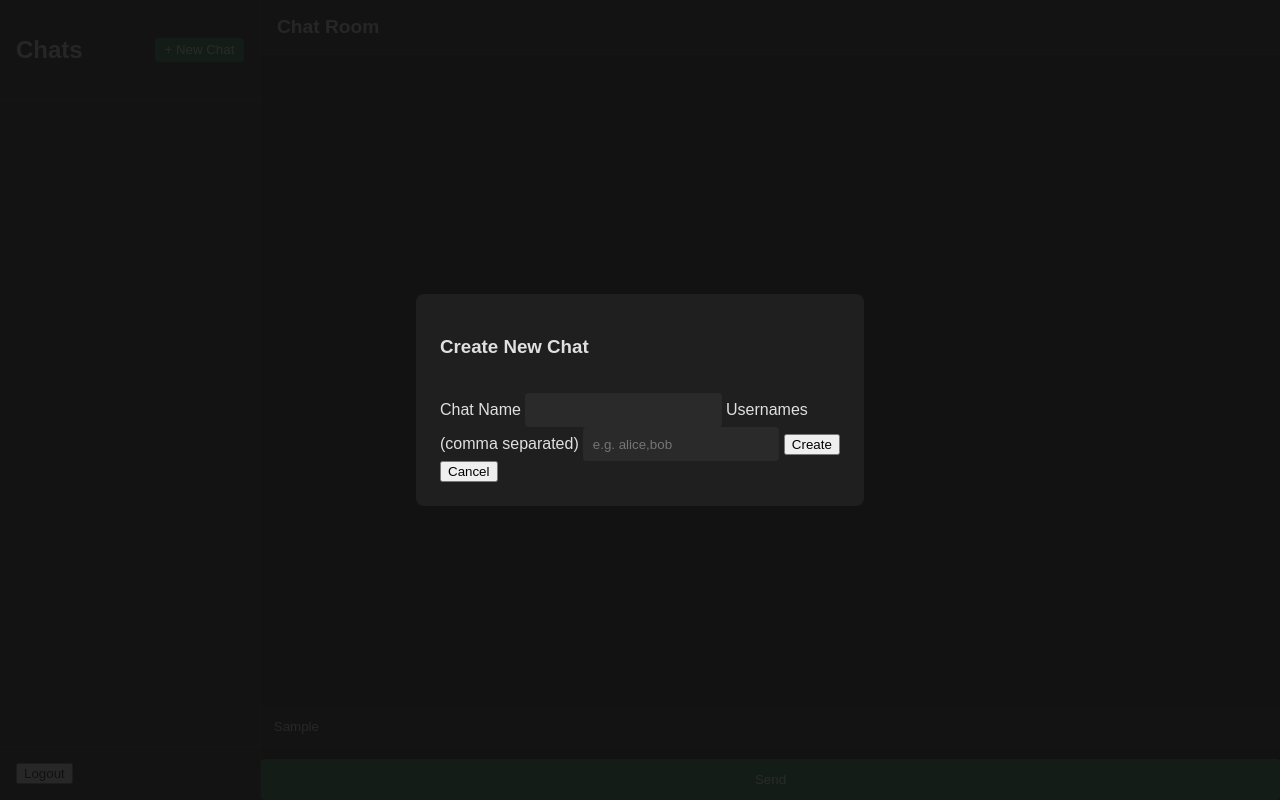
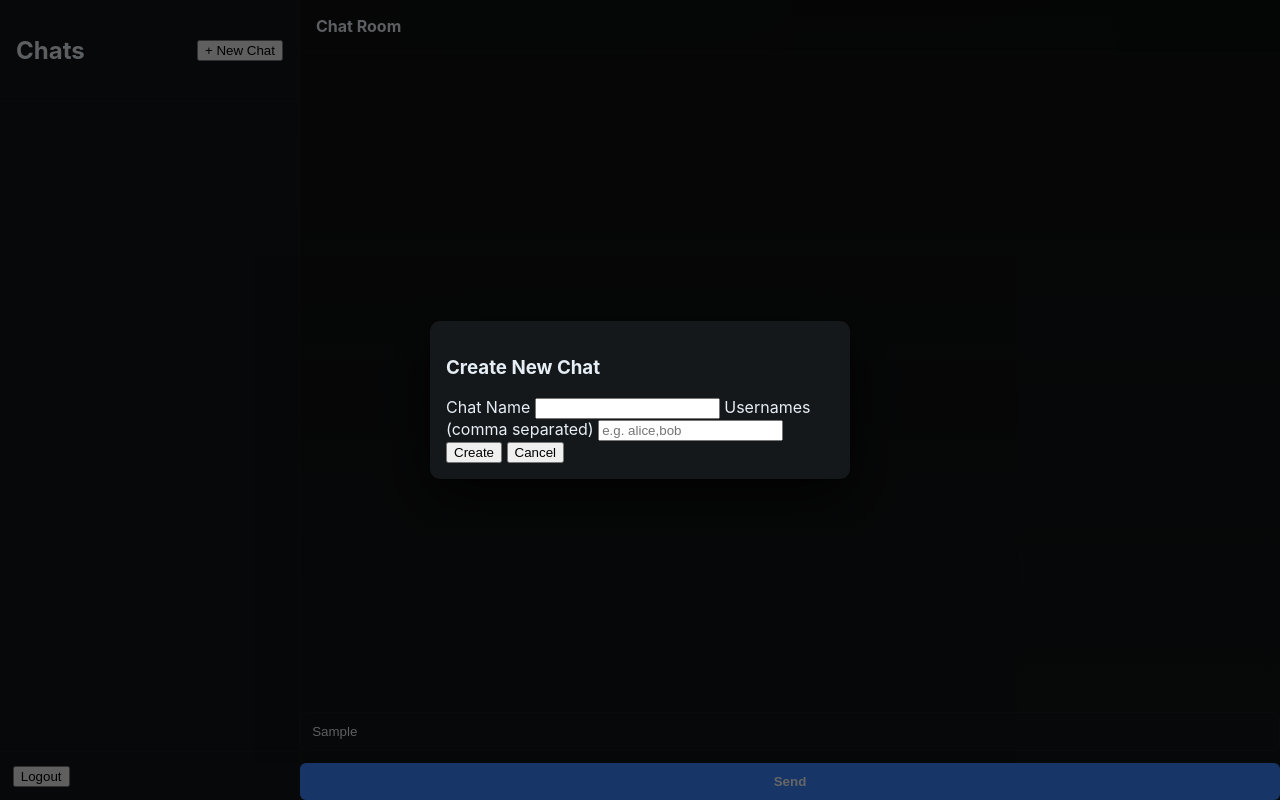
Before and after one commit to qwetry-the-devil/Chatterchat, a plain HTML site: page chat.html in a window 1280 px wide. Both pictures are taken after typing "Sample" into the empty fields and a click on the button "+ New Chat". Drawn offline with Linux system fonts and the light colour scheme; no server answers.

Commit message:
Update styles.css

```diff
--- a/styles.css
+++ b/styles.css
@@ -1,193 +1,211 @@
-/* General */
-body {
-  margin: 0;
-  font-family: Arial, sans-serif;
-  background-color: #121212;
-  color: #e0e0e0;
+/* Dark theme base */
+:root{
+  --bg: #0f1114;
+  --panel: #15181b;
+  --muted: #9aa5b1;
+  --accent: #3a86ff;
+  --success: #2d7d46;
+  --danger: #d64545;
+  --text: #e6eef6;
+  --card-shadow: rgba(0,0,0,0.6);
 }
 
-.container {
-  display: flex;
-  flex-direction: column;
-  align-items: center;
-  padding: 2rem;
+/* Reset / layout */
+*{box-sizing:border-box}
+html,body{height:100%}
+body{
+  margin:0;
+  font-family: Inter, "Segoe UI", Roboto, Arial, sans-serif;
+  background: linear-gradient(180deg, #0b0c0d 0%, #121416 100%);
+  color:var(--text);
+  -webkit-font-smoothing:antialiased;
 }
 
-.card {
-  background-color: #1e1e1e;
-  padding: 1rem;
-  margin: 1rem;
-  border-radius: 8px;
-  width: 100%;
-  max-width: 400px;
+/* Auth page container */
+.container{
+  display:flex;
+  gap:1rem;
+  justify-content:center;
+  align-items:flex-start;
+  padding:2.5rem;
+  min-height:100vh;
 }
 
-.form {
-  display: flex;
-  flex-direction: column;
-  gap: 0.8rem;
+/* Cards */
+.card{
+  background:var(--panel);
+  border-radius:10px;
+  padding:1.1rem;
+  box-shadow: 0 8px 30px var(--card-shadow);
 }
+.auth-card{ width:100%; max-width:420px; }
 
+/* Forms */
+.form{ display:flex; flex-direction:column; gap:0.7rem; }
 .form input {
-  padding: 0.6rem;
-  border: none;
-  border-radius: 4px;
-  background: #2a2a2a;
-  color: white;
+  background:#0f1418;
+  border:1px solid rgba(255,255,255,0.03);
+  padding:0.7rem;
+  color:var(--text);
+  border-radius:6px;
+  outline:none;
 }
+.form button{
+  border:none;
+  padding:0.7rem;
+  border-radius:6px;
+  cursor:pointer;
+  background:var(--accent);
+  color:white;
+  font-weight:600;
+}
+.form button:hover{ filter:brightness(1.05); }
 
-.form button {
-  background: #2d7d46;
-  border: none;
-  color: white;
-  padding: 0.6rem;
-  cursor: pointer;
-  border-radius: 4px;
-}
-.form button:hover {
-  background: #3c9b5f;
-}
-
-/* App layout */
-.app-container {
-  display: flex;
-  height: 100vh;
-  width: 100vw;
-  overflow: hidden;
+/* App main layout */
+.app-container{
+  display:flex;
+  height:100vh;
+  width:100vw;
+  overflow:hidden;
 }
 
 /* Sidebar */
-.sidebar {
-  width: 260px;
-  background-color: #1e1e1e;
-  display: flex;
-  flex-direction: column;
-  border-right: 1px solid #333;
+.sidebar{
+  width:300px;
+  min-width:220px;
+  background: #0f1316;
+  border-right:1px solid rgba(255,255,255,0.02);
+  display:flex;
+  flex-direction:column;
+}
+.sidebar-header{
+  display:flex;
+  justify-content:space-between;
+  align-items:center;
+  padding:1rem;
+  border-bottom:1px solid rgba(255,255,255,0.02);
+}
+.btn-small{
+  background:var(--success);
+  color:white;
+  border:none;
+  padding:0.35rem 0.6rem;
+  border-radius:6px;
+  cursor:pointer;
+}
+.btn-small.muted{ background:#2a2a2a; color:#cbd5e1; }
+.btn-small.danger{ background:var(--danger); }
+.sidebar-footer{
+  padding:0.8rem;
+  border-top:1px solid rgba(255,255,255,0.02);
 }
 
-.sidebar-header {
-  display: flex;
-  justify-content: space-between;
-  align-items: center;
-  padding: 1rem;
-  border-bottom: 1px solid #333;
+/* Chat list */
+.chat-list{ list-style:none; margin:0; padding:0.5rem; overflow:auto; flex:1; }
+.chat-list li{
+  padding:0.75rem 0.9rem;
+  margin:0.25rem 0;
+  background:transparent;
+  border-radius:8px;
+  cursor:pointer;
+  display:flex;
+  justify-content:space-between;
+  align-items:center;
+  transition: background 0.12s;
+}
+.chat-list li:hover{ background: rgba(58,134,255,0.06); }
+.chat-list .chat-name{ font-weight:600; color:var(--text); }
+.chat-list .chat-meta{ color:var(--muted); font-size:0.85rem; }
+
+/* Main chat panel */
+.chat-main{ flex:1; display:flex; flex-direction:column; min-width:0; }
+.chat-header{ padding:1rem; border-bottom:1px solid rgba(255,255,255,0.02); background:linear-gradient(90deg, rgba(255,255,255,0.01), transparent); display:flex; align-items:center; gap:1rem; }
+.messages{
+  padding:1rem;
+  flex:1;
+  overflow:auto;
+  display:flex;
+  flex-direction:column;
+  gap:0.6rem;
+  background: linear-gradient(180deg, rgba(255,255,255,0.01), transparent);
+}
+.message{
+  max-width:72%;
+  padding:0.6rem 0.9rem;
+  border-radius:10px;
+  background:#111318;
+  color:var(--text);
+  line-height:1.2;
+  box-shadow: 0 2px 6px rgba(0,0,0,0.35);
+}
+.message.mine{
+  margin-left:auto;
+  background: linear-gradient(90deg, rgba(45,125,70,0.95), rgba(60,155,95,0.95));
+  color:white;
+}
+.message .meta{
+  font-size:12px;
+  color:var(--muted);
+  display:flex;
+  gap:0.5rem;
+  align-items:center;
+  margin-bottom:6px;
+}
+.message .body{ white-space:pre-wrap; word-break:break-word; }
+
+/* Message form */
+.message-form{
+  display:flex;
+  gap:0.6rem;
+  padding:0.8rem;
+  border-top:1px solid rgba(255,255,255,0.02);
+  align-items:center;
+  background: linear-gradient(180deg, transparent, rgba(255,255,255,0.01));
+}
+#messageInput{
+  flex:1;
+  padding:0.7rem;
+  border-radius:8px;
+  border:1px solid rgba(255,255,255,0.03);
+  background:#0f1417;
+  color:var(--text);
+  outline:none;
+}
+.btn-send{
+  background:var(--accent);
+  color:white;
+  border:none;
+  padding:0.6rem 1rem;
+  border-radius:8px;
+  cursor:pointer;
 }
 
-.sidebar-header button {
-  background: #2d7d46;
-  border: none;
-  color: white;
-  padding: 0.3rem 0.6rem;
-  cursor: pointer;
-  border-radius: 4px;
+/* Modal styles */
+.modal{
+  position:fixed;
+  inset:0;
+  display:flex;
+  align-items:center;
+  justify-content:center;
+  background:rgba(0,0,0,0.6);
+  z-index:40;
 }
-.sidebar-header button:hover {
-  background: #3c9b5f;
+.modal.hidden{ display:none; }
+.modal-content{
+  background:var(--panel);
+  padding:1rem;
+  border-radius:10px;
+  max-width:420px;
+  width:92%;
+  box-shadow: 0 18px 50px rgba(0,0,0,0.7);
 }
+.modal-actions{ display:flex; gap:0.6rem; justify-content:flex-end; margin-top:0.4rem; }
 
-.chat-list {
-  list-style: none;
-  margin: 0;
-  padding: 0;
-  flex: 1;
-  overflow-y: auto;
+/* Responsive */
+@media (max-width: 900px){
+  .sidebar{ width:240px; }
 }
-
-.chat-list li {
-  padding: 0.8rem 1rem;
-  cursor: pointer;
-  border-bottom: 1px solid #2a2a2a;
-  transition: background 0.2s;
+@media (max-width: 700px){
+  .sidebar{ display:none; }
+  .chat-main{ width:100vw; }
 }
-.chat-list li:hover {
-  background-color: #2a2a2a;
-}
-
-.sidebar-footer {
-  padding: 1rem;
-  border-top: 1px solid #333;
-}
-
-/* Chat Main */
-.chat-main {
-  flex: 1;
-  display: flex;
-  flex-direction: column;
-  background-color: #181818;
-}
-
-.chat-header {
-  padding: 1rem;
-  border-bottom: 1px solid #333;
-  background-color: #1f1f1f;
-  font-size: 1.2rem;
-}
-
-.messages {
-  flex: 1;
-  padding: 1rem;
-  overflow-y: auto;
-  display: flex;
-  flex-direction: column;
-  gap: 0.5rem;
-}
-
-.message {
-  padding: 0.5rem 0.8rem;
-  border-radius: 6px;
-  max-width: 70%;
-}
-.message.mine {
-  align-self: flex-end;
-  background-color: #2d7d46;
-  color: #fff;
-}
-.message.their {
-  align-self: flex-start;
-  background-color: #2a2a2a;
-}
-
-/* Input form */
-.form input#messageInput {
-  flex: 1;
-  padding: 0.8rem;
-  border: none;
-  background-color: #222;
-  color: #e0e0e0;
-}
-.form button {
-  padding: 0.8rem 1.2rem;
-}
-
-/* Modal */
-.modal {
-  position: fixed;
-  top: 0;
-  left: 0;
-  width: 100%;
-  height: 100%;
-  background: rgba(18,18,18,0.9);
-  display: flex;
-  align-items: center;
-  justify-content: center;
-}
-.modal.hidden {
-  display: none;
-}
-.modal-content {
-  background: #1f1f1f;
-  padding: 1.5rem;
-  border-radius: 8px;
-  width: 90%;
-  max-width: 400px;
-  display: flex;
-  flex-direction: column;
-  gap: 1rem;
-}
-.modal-content input {
-  padding: 0.6rem;
-  border: none;
-  border-radius: 4px;
-  background: #2a2a2a;
-  color: #fff;
-}
```
